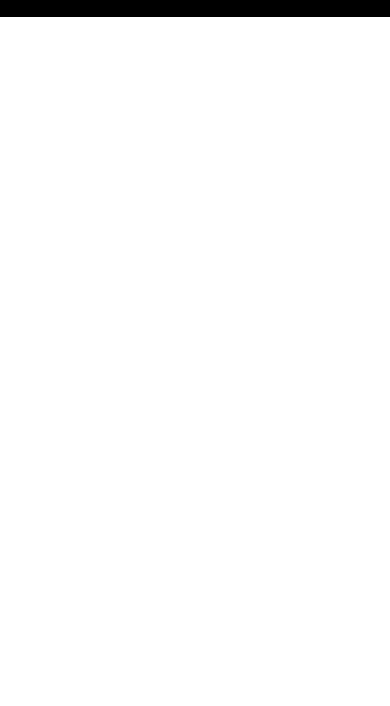
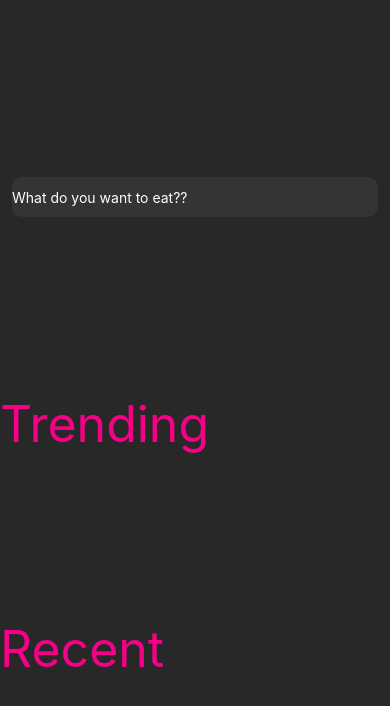
Before and after one commit to BC-MAR-21-RN/kata-03-recetario-equipo-03-k03, a React Native app in the folder recetario/: screen / in a window 390 px wide. Shown: the top 706 px of the page. Built offline with nearby package versions, Linux system fonts and the light colour scheme.

Commit message:
Frontend
Avance en implementación de diseño

Co-Authored-By: Eduardo Salazar <63610573+Seal-Trainer@users.noreply.github.com>

```diff
--- a/recetario/components/HorizontalList.js
+++ b/recetario/components/HorizontalList.js
@@ -4,17 +4,17 @@ import { View, Text, StyleSheet, FlatList } from 'react-native'
 const HorizonalList = ({ title }) => {
     return (
         <View>
-            <Text >{title}</Text>
-            <FlatList></FlatList>
+            <Text style={styles.title}>{title}</Text>
+            <FlatList> </FlatList>
         </View>
     )
 }
 
-const style = StyleSheet.create({
+const styles = StyleSheet.create({
     title: {
-        color: 'pink'
+        color: '#F50087',
+        fontSize: 50
     }
-
 })
 
 export default HorizonalList
--- a/recetario/components/searchBar.js
+++ b/recetario/components/searchBar.js
@@ -1,12 +1,30 @@
 import React from 'react'
-import { View, StyleSheet, Text } from 'react-native'
+import { View, StyleSheet, TextInput } from 'react-native'
+import { Icon } from 'react-native-elements'
+
 
 const SearchBar = () => {
     return (
-        <View>
-            <Text> SEARCH BAR</Text>
+        <View style={style.barContainer}>
+        <TextInput placeholder='What do you want to eat??' placeholderTextColor='white' style={style.bar} />
         </View>
     )
 }
 
+const style = StyleSheet.create({
+    bar: {
+        backgroundColor: '#343435',
+        borderRadius: 10,
+        height: 40,
+        color:'white',
+        margin: 12,
+        borderWidth: 0,
+    },
+
+    barContainer: {
+
+
+    }
+})
+
 export default SearchBar
--- a/recetario/screens/mainScreen.js
+++ b/recetario/screens/mainScreen.js
@@ -5,16 +5,18 @@ import SearchBar from '../components/searchBar';
 const MainScreen = () => {
 
     return (
-        <View style={styles.body}>
-            <SearchBar/>
-            <HorizonalList/>
-            <HorizonalList/>
+        <View style={styles.body} >
+            <SearchBar />
+            <HorizonalList title='Trending' />
+            <HorizonalList title='Recent' />
         </View>
     )
 };
 const styles = StyleSheet.create({
     body: {
-        backgroundColor: 'black'
+        flex:1,
+        backgroundColor: '#282828',
+        justifyContent: 'space-evenly',
     }
 })
 
```
Also changed, not shown: recetario/data/recetas.json (added, +19 -0 lines), recetario/package.json (+8 -2 lines), 2 other files (tests, documents, lock files or other folders).
